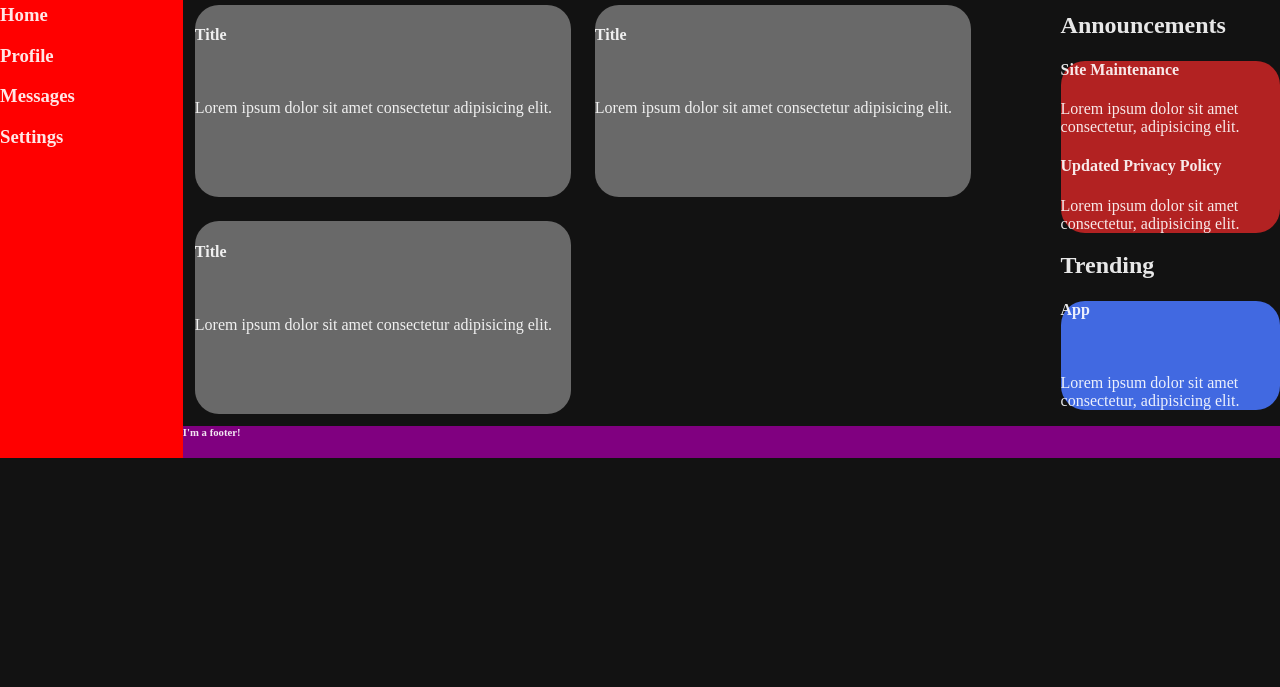
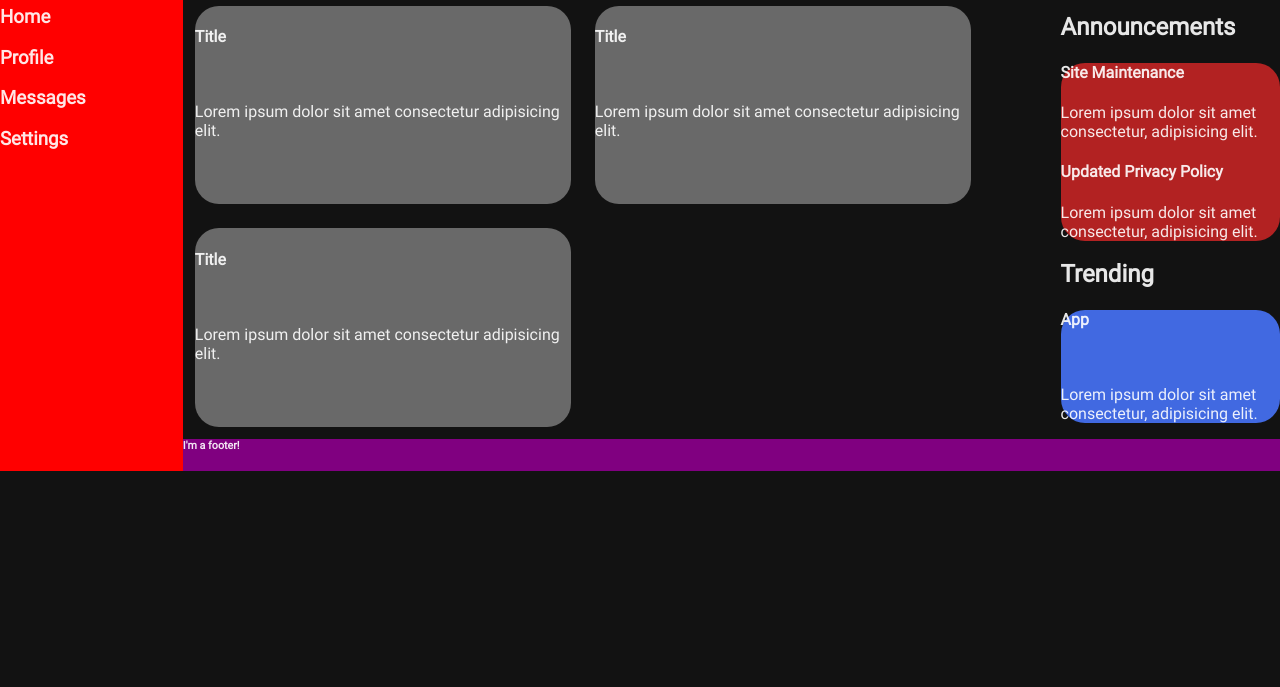
Before and after one commit to Isengrine/admin-dashboard, a plain HTML site: page index.html in a window 1280 px wide. Shown: the part 113-800 px from the top of the page. Drawn offline with Linux system fonts and the light colour scheme.

Commit message:
Add main font file

```diff
--- a/style.css
+++ b/style.css
@@ -1,3 +1,8 @@
+@font-face {
+  font-family: Roboto;
+  src: url(./fonts/Roboto-Regular.ttf);
+}
+
 :root.light {
   --color-base: #121212;
   --color-bg-base: #eeeeee;
@@ -14,6 +19,7 @@ html, body {
   background-color: var(--color-bg-base);
   margin: 0;
   padding: 0;
+  font-family: Roboto;
 }
 
 #container {
```
Also changed, not shown: fonts/Roboto-Regular.ttf (added).
